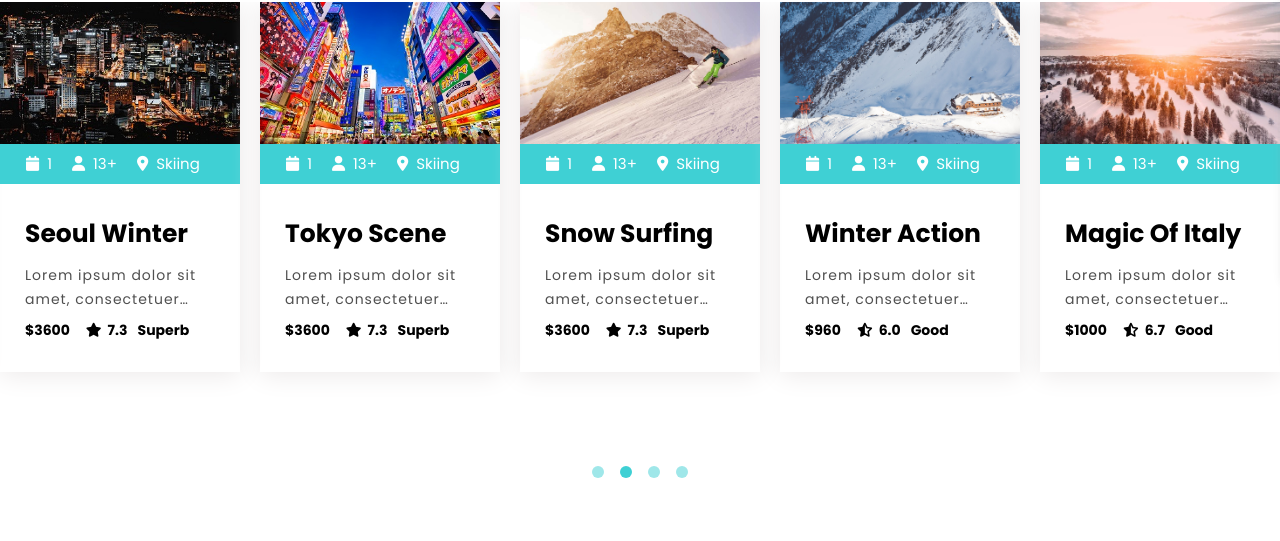
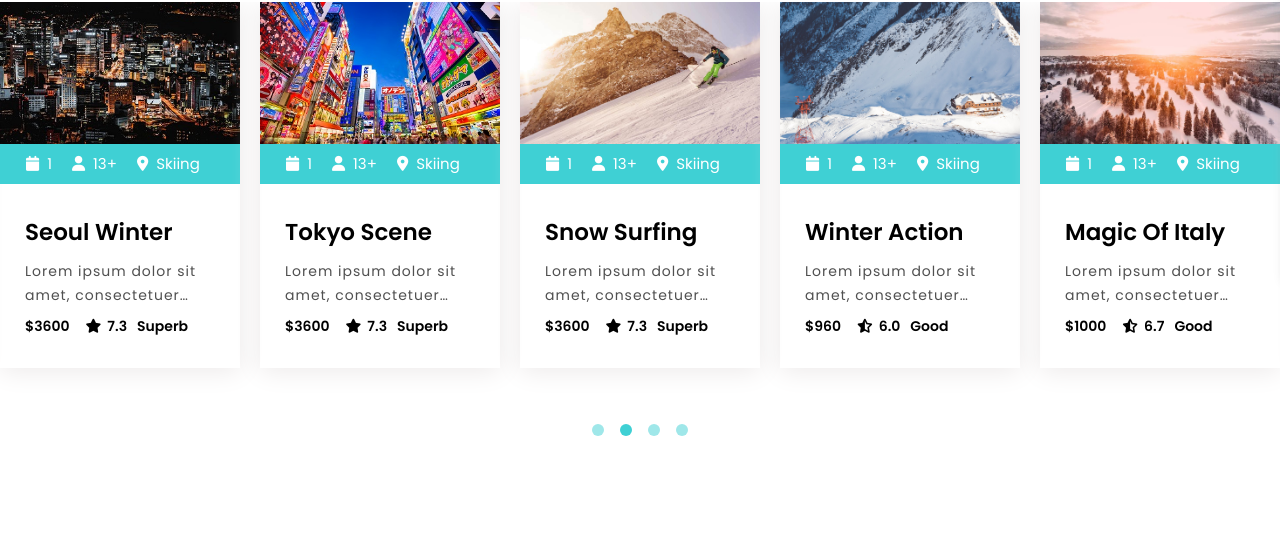
Before and after one commit to nam-Space/snow, a plain HTML site: page index.html in a window 1280 px wide. Shown: the part 518-1059 px from the top of the page. Drawn offline with nearby package versions, Linux system fonts and the light colour scheme.

Commit message:
last thing

```diff
--- a/css/main.css
+++ b/css/main.css
@@ -592,6 +592,7 @@
     width: 734px;
     margin: 10px auto 0;
     font-size: 18px;
+    font-weight: 400;
     text-align: center;
 }
 
@@ -775,7 +776,8 @@
 }
 
 .place__winter-heading {
-    font-size: 25px;
+    font-size: 23px;
+    font-weight: 600;
     margin: 0 0 10px;
 }
 
@@ -797,7 +799,7 @@
     margin-top: 10px;
     line-height: 18px;
     font-size: 14px;
-    font-weight: 700;
+    font-weight: 600;
 }
 
 .place__winter-rate-star {
```
